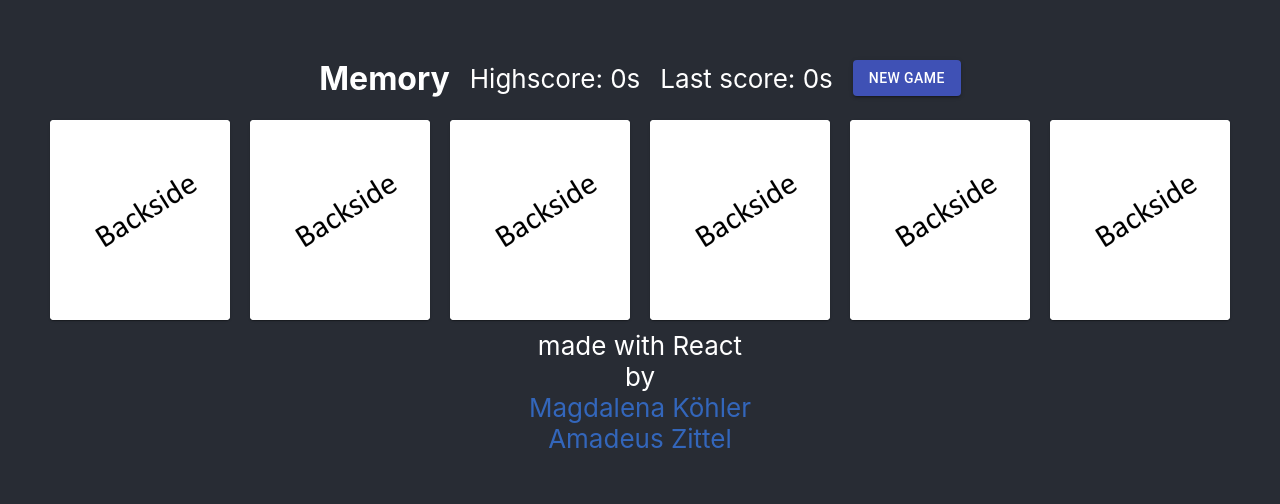
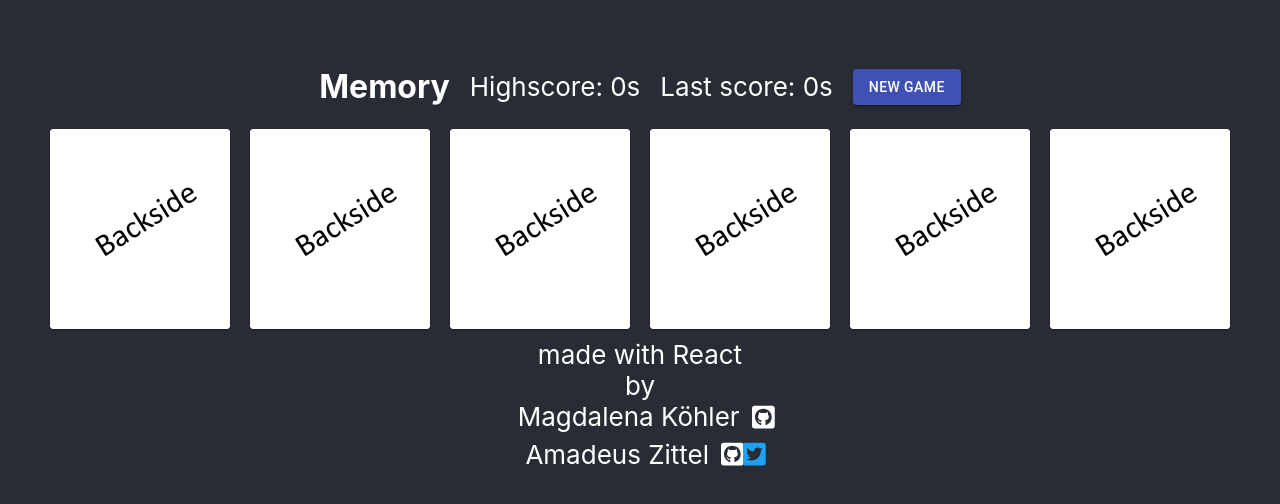
Before and after one commit to LeniKoehler/react-memory, a React (Create React App) app in the folder memo/: page / in a window 1280 px wide. Shown: the part 150-654 px from the top of the page. Built offline with nearby package versions, Linux system fonts and the light colour scheme.

Commit message:
feat(Bugfix): fixed cards can be flipped twice in short time

```diff
--- a/memo/package.json
+++ b/memo/package.json
@@ -10,7 +10,10 @@
     "react": "^17.0.2",
     "react-dom": "^17.0.2",
     "react-scripts": "4.0.3",
-    "web-vitals": "^1.0.1"
+    "web-vitals": "^1.0.1",
+    "@fortawesome/fontawesome-svg-core": "^1.2.35",
+    "@fortawesome/free-brands-svg-icons": "^5.15.3",
+    "@fortawesome/react-fontawesome": "^0.1.14"
   },
   "scripts": {
     "start": "react-scripts start",
--- a/memo/src/App.css
+++ b/memo/src/App.css
@@ -57,3 +57,24 @@ a {
   color: #3366BB;
   text-decoration: none;
 }
+
+
+.footer{
+  display: flex;
+    flex-direction: column;
+    align-items: center;
+}
+.creditName {
+  display: flex;
+  flex-direction: row;
+  white-space: nowrap;
+  margin-bottom: -10%;
+
+}
+.author {
+  text-align: center;
+}
+.socialLinks {
+ /* position: absolute; */
+  margin-left: 5%;
+}
--- a/memo/src/App.js
+++ b/memo/src/App.js
@@ -3,10 +3,12 @@ import "./App.css";
 import MemGame from "./components/MemGame.js";
 import Button from "@material-ui/core/Button";
 import { resetCards } from "./components/MemCard.js"
+import { FontAwesomeIcon } from '@fortawesome/react-fontawesome'
+import { faTwitterSquare, faGithubSquare } from "@fortawesome/free-brands-svg-icons"
 
 function App() {
   const [reset, setReset] = useState(false);
-  const [score, setScore] = useState(0);
+  const [highscore, setHighscore] = useState(0);
   const [lastScore, setLastScore] = useState(0);
   return (
     <div className="App">
@@ -16,7 +18,7 @@ function App() {
             Memory
           </div>
           <div class="score">
-            Highscore: {score}s
+            Highscore: {highscore}s
           </div>
           <div class="score">
             Last score: {lastScore}s
@@ -36,13 +38,27 @@ function App() {
           </Button>
         </div>
         <div className="MemGame">
-          {!reset ? <MemGame startTime={new Date().getTime()} score={score} setScore={setScore} setLastScore={setLastScore} /> : <div>Resetting!</div>}
+          {!reset ? <MemGame startTime={new Date().getTime()} score={highscore} setScore={setHighscore} setLastScore={setLastScore} /> : <div>Resetting!</div>}
         </div>
         <div class="footer">
           made with React <br />
           by <br />
-          <a href={"https://github.com/LeniKoehler"} target="_blank">Magdalena Köhler</a><br />
-          <a href={"https://github.com/Monogenesis"} target="_blank">Amadeus Zittel</a><br />
+          <div class='creditName'>
+            <div class='author'>Magdalena Köhler</div>
+            <div class='socialLinks'>
+              <a href={"https://github.com/LeniKoehler"} target="_blank">
+                <FontAwesomeIcon icon={faGithubSquare} color='white' /></a>
+            </div>
+          </div>
+          <br />
+          <div class='creditName'>
+            <div class='author'>Amadeus Zittel</div>
+            <div class='socialLinks'>
+              <a href={"https://github.com/Monogenesis"} target="_blank">
+                <FontAwesomeIcon icon={faGithubSquare} color='white' /></a>
+              <a href={"https://twitter.com/AmadeusZittel"} target="_blank">
+                <FontAwesomeIcon icon={faTwitterSquare} color='#1DA1F2' /></a></div>
+          </div>
         </div>
       </div>
     </div>
--- a/memo/src/components/MemCard.js
+++ b/memo/src/components/MemCard.js
@@ -26,29 +26,33 @@ export default function MemCard(props) {
   const classes = useStyles();
 
   function flipCard() {
-    //füge karte zu array hinzu
+
     let alreadyAccountedFor = false;
 
     currentlyRevealedCards.forEach((element) => {
       if (element.status.id === props.status.id) {
         alreadyAccountedFor = true;
+
       }
     });
 
     if (alreadyAccountedFor) {
+      console.log("Already accounted for");
       return;
     }
 
     currentlyRevealedCards.push(props);
     props.status.revealed = !props.status.revealed;
+    setPairFound(true);
     setCurrentImage(props.status.revealed ? props.status.image : backsideImage);
 
-    // Refresh the MemCard components
+    // Refresh all MemCard components
     props.setRefresh(!props.refresh);
   }
 
   useEffect(() => {
     if (currentlyRevealedCards.length === 2 && i < 2) {
+
       if (
         currentlyRevealedCards[0].status.image ===
         currentlyRevealedCards[1].status.image
@@ -69,12 +73,12 @@ export default function MemCard(props) {
           props.status.id === currentlyRevealedCards[0].status.id ||
           props.status.id === currentlyRevealedCards[1].status.id
         ) {
+          setPairFound(true);
           setTimeout(() => {
             props.status.revealed = false;
             setCurrentImage(backsideImage);
-            currentlyRevealedCards = [];
+            setPairFound(false);
           }, 1000);
-
           i++;
           if (i === 2) {
             currentlyRevealedCards = [];
@@ -82,15 +86,12 @@ export default function MemCard(props) {
           }
         }
       }
-    } else {
     }
-
-    // console.log("id: " + props.status.id + " pairFound: " + props.status.pairFound);
     if (props.status.pairFound) {
       setPairFound(true);
     }
-    // console.log("refresh!");
   }, [props.refresh]);
+
   return (
     <Card className={classes.root}>
       <CardActionArea disabled={pairFound} onClick={() => flipCard()}>
--- a/memo/src/components/MemGame.js
+++ b/memo/src/components/MemGame.js
@@ -24,14 +24,16 @@ export default function MemGame(props) {
                 id: 2 * i,
                 pairFound: false,
                 revealed: false,
-                image: images[i]
+                image: images[i],
+                game: game
             }
 
             const secondCard = {
                 id: 2 * i + 1,
                 pairFound: false,
                 revealed: false,
-                image: images[i]
+                image: images[i],
+                game: game
             }
 
             newGame.push(firstCard);
@@ -44,13 +46,13 @@ export default function MemGame(props) {
 
     }, [])
     useEffect(() => {
-        const finished = !game.some(card => !card.revealed)
+        const finished = !game.some(card => !card.pairFound)
         if (finished && game.length > 0) {
             setTimeout(() => {
                 let duration = ((new Date().getTime() - props.startTime) / 1000).toFixed(1);
                 props.setLastScore(duration);
-                if (parseFloat( duration) < parseFloat(props.score) || props.score === 0) {
-                    props.setScore(duration);
+                if (parseFloat(duration) < parseFloat(props.highscore) || props.highscore === 0) {
+                    props.setHighscore(duration);
                 }
             }, 500)
         }
```
Also changed, not shown: 2 other files (tests, documents, lock files or other folders).
